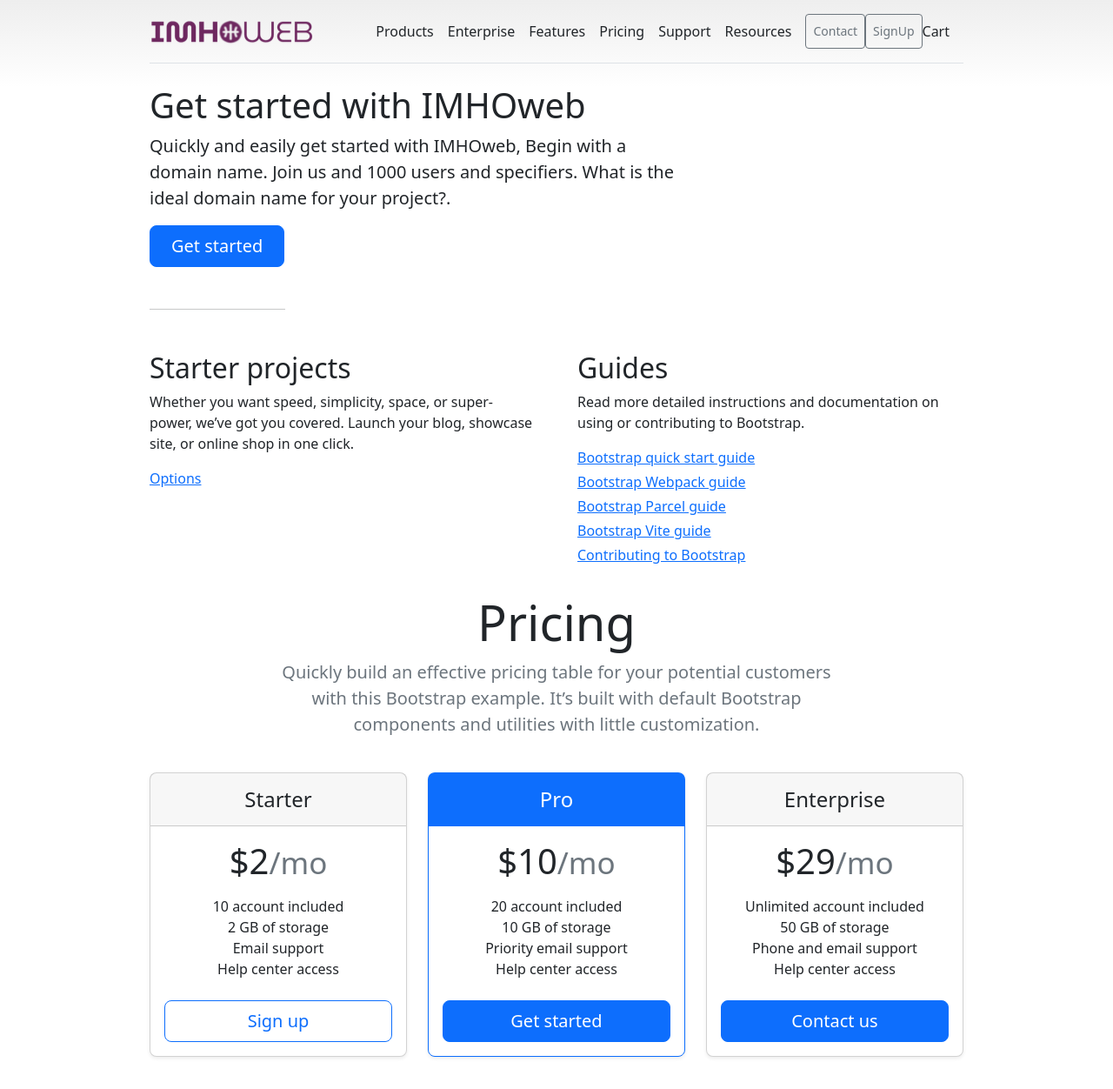
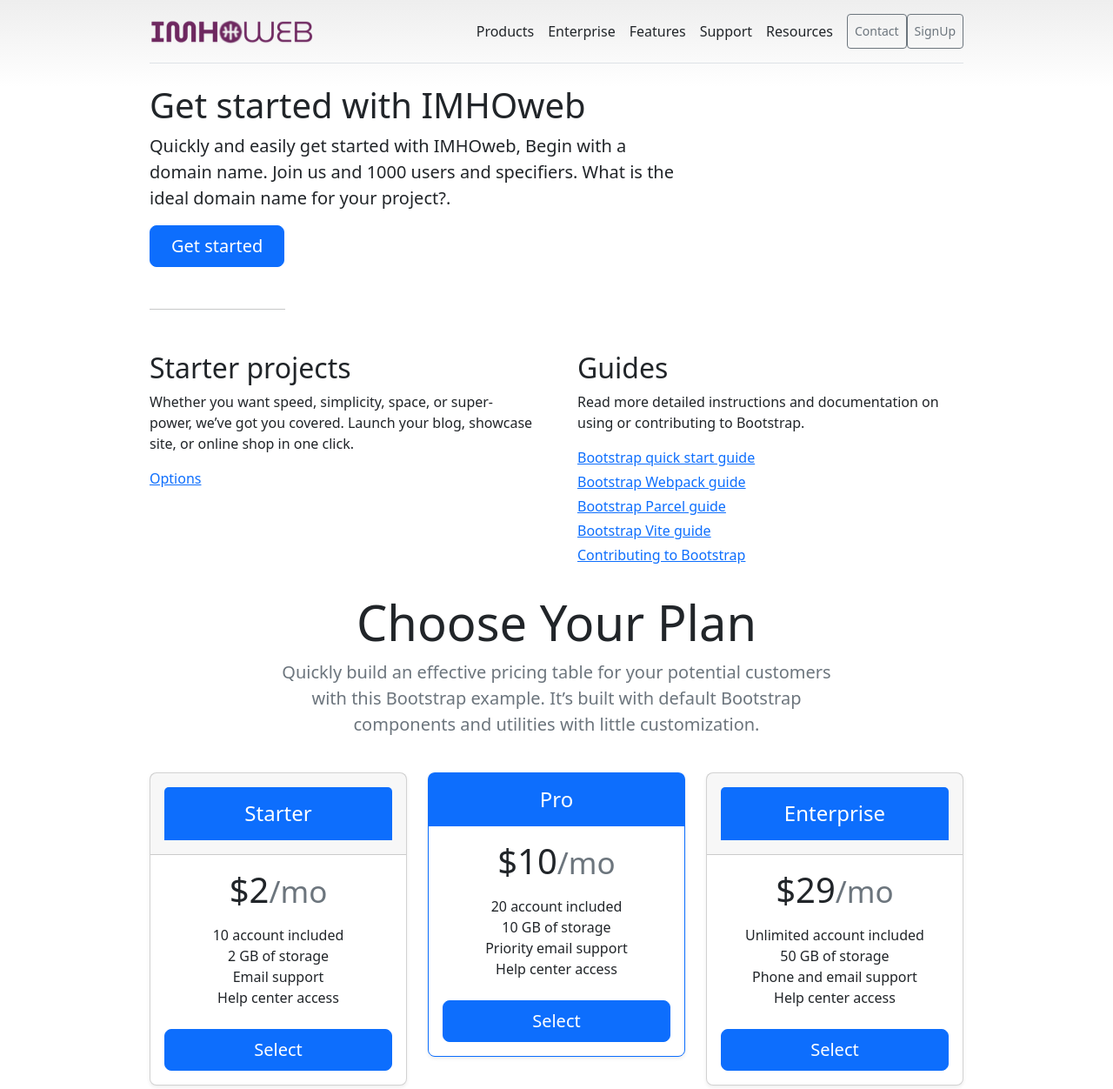
Before and after one commit to imhodot/imhoweb, a Flask app: page / in a window 1280 px wide. Shown: the top 1252 px of the page at 87% size. Run offline with Flask 2, Linux system fonts and the light colour scheme; some libraries are stand-ins or nearby versions.

Commit message:
made an update

```diff
--- a/templates/checkout.html
+++ b/templates/checkout.html
@@ -108,7 +108,7 @@
     <div class="row g-5">
       <div class="col-md-5 col-lg-4 order-md-last">
         <h4 class="d-flex justify-content-between align-items-center mb-3">
-          <span class="text-primary">Your cart</span>
+          <span class="text-primary">Shopping cart</span>
           <span class="badge bg-primary rounded-pill">3</span>
         </h4>
         <ul class="list-group mb-3">
@@ -304,7 +304,7 @@
 
           <hr class="my-4">
 
-          <button class="w-100 btn btn-primary btn-lg" type="submit">Checkout Now!</button>
+          <button class="w-100 btn btn-primary btn-lg" type="submit">Continue to checkout</button>
         </form>
       </div>
     </div>
--- a/templates/index.html
+++ b/templates/index.html
@@ -92,12 +92,10 @@
         <a class="me-3 py-2 text-dark text-decoration-none" href="#">Products</a>
         <a class="me-3 py-2 text-dark text-decoration-none" href="#">Enterprise</a>
         <a class="me-3 py-2 text-dark text-decoration-none" href="#">Features</a>
-        <a class="me-3 py-2 text-dark text-decoration-none" href="#">Pricing</a>
         <a class="me-3 py-2 text-dark text-decoration-none" href="/support">Support</a>
         <a class="me-3 py-2 text-dark text-decoration-none" href="#">Resources</a>
         <a class="py-2 btn btn-sm btn-outline-secondary" href="/contact" title="Contact Us">Contact</a>
         <a class="py-2 btn btn-sm btn-outline-secondary" href="/signup" title="Create an account">SignUp</a>
-        <a class="me-3 py-2 text-dark text-decoration-none" href="/checkout" title="My Cart">Cart</a>
       </nav>
     </div>
   </header>
@@ -139,14 +137,14 @@
       </div>
     </div>
     <div class="pricing-header p-3 pb-md-4 mx-auto text-center">
-      <h3 class="display-4 fw-normal">Pricing</h3>
+      <h3 class="display-4 fw-normal">Choose Your Plan</h3>
       <p class="fs-5 text-muted">Quickly build an effective pricing table for your potential customers with this Bootstrap example. It’s built with default Bootstrap components and utilities with little customization.</p>
     </div>
     <div class="row row-cols-1 row-cols-md-3 mb-3 text-center">
       <div class="col">
         <div class="card mb-4 rounded-3 shadow-sm">
           <div class="card-header py-3">
-            <h4 class="my-0 fw-normal">Starter</h4>
+            <h4 class="card-header py-3 text-bg-primary border-primary">Starter</h4>
           </div>
           <div class="card-body">
             <h1 class="card-title pricing-card-title">$2<small class="text-muted fw-light">/mo</small></h1>
@@ -156,7 +154,7 @@
               <li>Email support</li>
               <li>Help center access</li>
             </ul>
-            <button type="button" class="w-100 btn btn-lg btn-outline-primary">Sign up</button>
+            <button type="button" class="w-100 btn btn-lg btn-primary">Select</button>
           </div>
         </div>
       </div>
@@ -173,14 +171,14 @@
               <li>Priority email support</li>
               <li>Help center access</li>
             </ul>
-            <button type="button" class="w-100 btn btn-lg btn-primary">Get started</button>
+            <button type="button" class="w-100 btn btn-lg btn-primary">Select</button>
           </div>
         </div>
       </div>
       <div class="col">
         <div class="card mb-4 rounded-3 shadow-sm">
           <div class="card-header py-3">
-            <h4 class="my-0 fw-normal">Enterprise</h4>
+            <h4 class="card-header py-3 text-bg-primary border-primary">Enterprise</h4>
           </div>
           <div class="card-body">
             <h1 class="card-title pricing-card-title">$29<small class="text-muted fw-light">/mo</small></h1>
@@ -190,7 +188,7 @@
               <li>Phone and email support</li>
               <li>Help center access</li>
             </ul>
-            <button type="button" class="w-100 btn btn-lg btn-primary">Contact us</button>
+            <a href="/checkout"><button type="button" class="w-100 btn btn-lg btn-primary">Select</button></a>
           </div>
         </div>
       </div>
```
